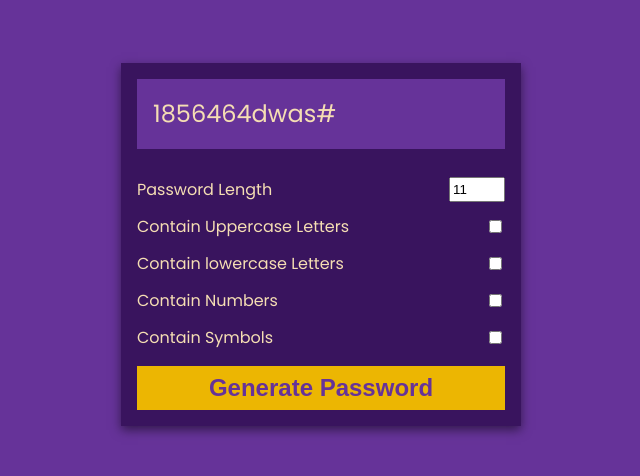
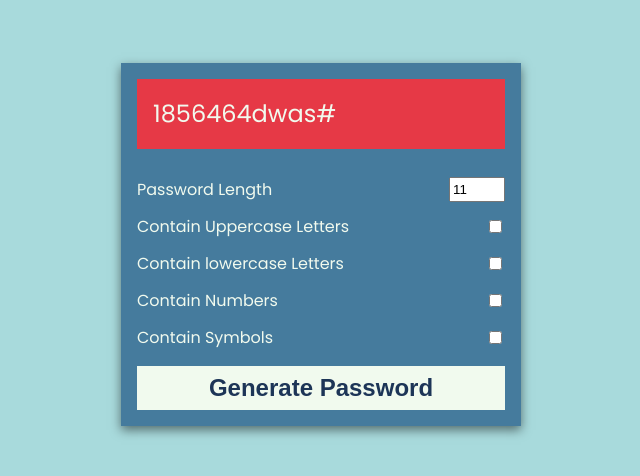
Before and after one commit to schincharauli/password-generator, a plain HTML site: page index.html in a window 1280 px wide. Shown: the part 156-632 px from the top of the page, without its empty margins (319-959 px from the left). Drawn offline with Linux system fonts and the light colour scheme.

Commit message:
changed colors

```diff
--- a/css/styles.css
+++ b/css/styles.css
@@ -5,8 +5,8 @@
 }
 
 body {
-    background-color: rebeccapurple;
-    color: wheat;
+  background-color: #a8dadc;
+  color: #f1faee;
   display: flex;
   flex-direction: column;
   align-items: center;
@@ -16,19 +16,18 @@ body {
   min-height: 100vh;
 }
 
-.pw-container{
-    background-color: rgb(57, 20, 94);
+.pw-container {
+  background-color: #457b9d;
   box-shadow: 0 4px 10px rgba(0, 0, 0, 0.5);
   min-width: 400px;
-
 }
 
-.pw-header{
+.pw-header {
   padding: 1rem;
 }
 
-.pw{
-    background-color: rebeccapurple;
+.pw {
+  background-color: #e63946;
   display: flex;
   font-size: 1.5rem;
   align-items: center;
@@ -37,13 +36,12 @@ body {
   overflow: auto;
   position: relative;
   padding: 1rem;
-
 }
 
 .pw button {
   background-color: white;
   border: none;
-    color: rgb(27, 1, 51);
+  color: #1d3557;
   cursor: pointer;
   font-family: inherit;
   font-weight: bold;
@@ -61,21 +59,20 @@ body {
   transform: translate(0, 0%);
 }
 
-
-.pw-body{
+.pw-body {
   padding: 0 1rem 1rem;
 }
 
-.form-control{
+.form-control {
   display: flex;
   justify-content: space-between;
   margin: 0.75rem 0;
 }
 
-.generate{
-    background-color: #ecb602;
+.generate {
+  background-color: #f1faee;
   border: none;
-    color: rebeccapurple;
+  color: #1d3557;
   cursor: pointer;
   display: block;
   font-size: 1.5rem;
@@ -83,5 +80,4 @@ body {
   padding: 0.5rem;
   margin-top: 1rem;
   width: 100%;
-
 }
```
Also changed, not shown: assets/Screenshot 2023-06-02 at 08.35.18.png (added), 2 other files. Lines whose indentation alone changed are shown as unchanged.
